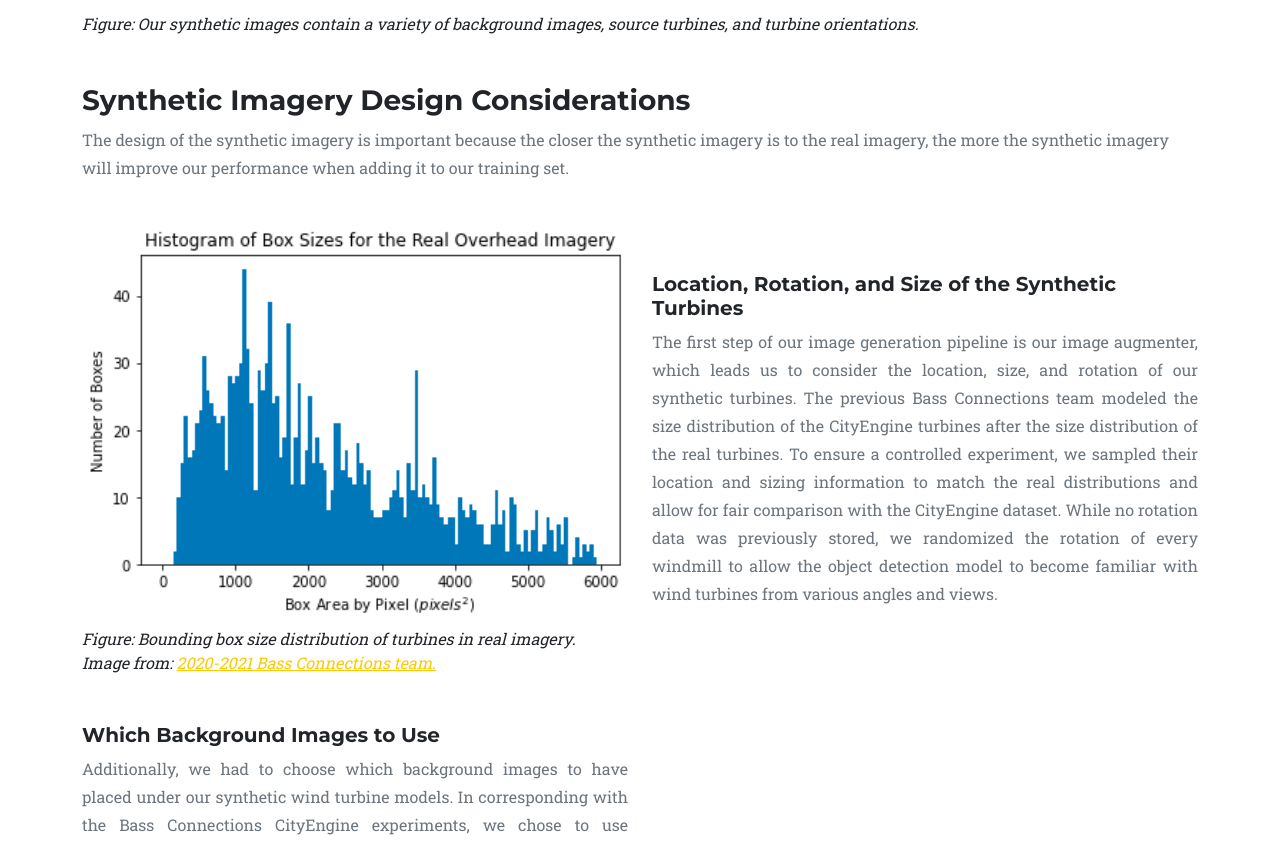
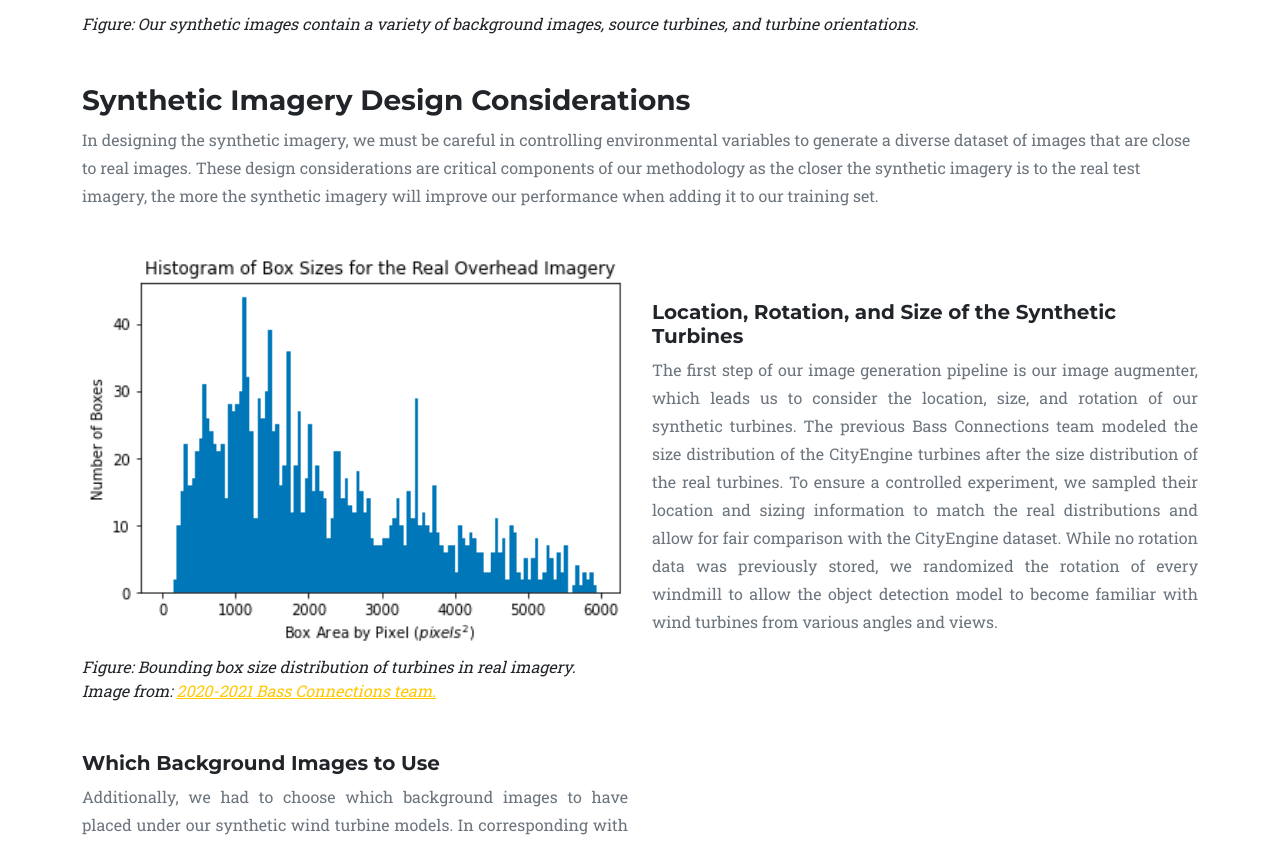
Before and after one commit to frankwillard/AIforArtificialWorlds, a website: page dist/index.html in a window 1280 px wide. Shown: the part 9400-10242 px from the top of the page. Drawn offline with nearby package versions, Linux system fonts and the light colour scheme; some icons are missing.

Commit message:
edited design considerations

```diff
--- a/dist/index.html
+++ b/dist/index.html
@@ -435,8 +435,9 @@
                 <div class="row">
                     <div class="col-md-12 my-auto">
                         <h3 class="service-heading">Synthetic Imagery Design Considerations</h3>
-                        <p class="text-muted" style="text-align: left;"> The design of the synthetic imagery is important because the closer the
-                            synthetic imagery is to the real imagery, the more the synthetic imagery will improve our performance when adding it to our
+                        <p class="text-muted" style="text-align: left;"> In designing the synthetic imagery, we must be careful in controlling environmental
+                            variables to generate a diverse dataset of images that are close to real images. These design considerations are critical components
+                            of our methodology as the closer the synthetic imagery is to the real test imagery, the more the synthetic imagery will improve our performance when adding it to our
                             training set.
                         </p>
                     </div>
```
